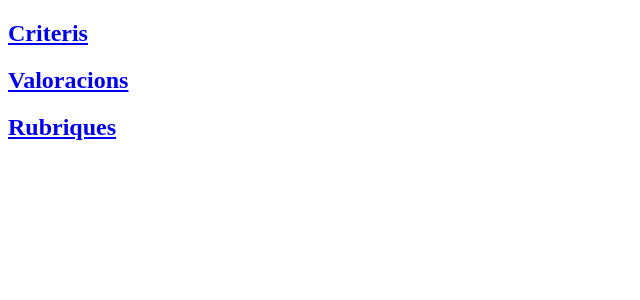
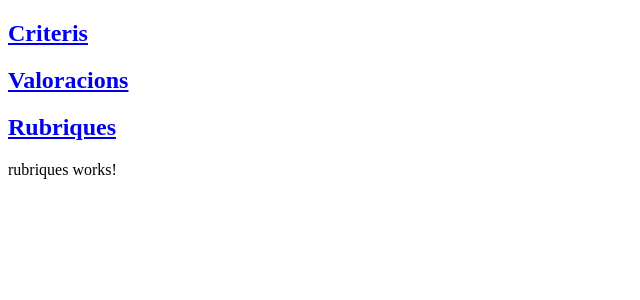
Before and after one commit to JordiPadrosa/angular, an Angular app in the folder angular/rubriques/: page /rubriques in a window 1280 px wide. Before the commit this address led to /. Shown: the top 300 px of the page, without its empty margins (0-640 px from the left). Built offline with nearby package versions, Linux system fonts and the light colour scheme.

Commit message:
rubriques component i routing

```diff
--- a/angular/rubriques/src/app/app-routing.module.ts
+++ b/angular/rubriques/src/app/app-routing.module.ts
@@ -1,6 +1,7 @@
 import { NgModule } from '@angular/core';
 import { RouterModule, Routes } from '@angular/router';
 import { CriterisComponent } from './projecte/components/criteris/criteris.component';
+import { RubriquesComponent } from './projecte/components/rubriques/rubriques.component';
 import { ValoracionsComponent } from './projecte/components/valoracions/valoracions.component';
 
 const routes: Routes = [
@@ -12,6 +13,10 @@ const routes: Routes = [
     path: 'valoracions',
     component: ValoracionsComponent,
   },
+  {
+    path: 'rubriques',
+    component: RubriquesComponent,
+  },
 ];
 
 @NgModule({
--- a/angular/rubriques/src/app/app.component.html
+++ b/angular/rubriques/src/app/app.component.html
@@ -4,7 +4,7 @@
 <a routerLink="valoracions">
     <h2>Valoracions</h2>
 </a>
-<a routerLink="criteris">
+<a routerLink="rubriques">
     <h2>Rubriques</h2>
 </a>
 <router-outlet></router-outlet>
--- a/angular/rubriques/src/app/app.module.ts
+++ b/angular/rubriques/src/app/app.module.ts
@@ -6,12 +6,14 @@ import { AppRoutingModule } from './app-routing.module';
 import { AppComponent } from './app.component';
 import { CriterisComponent } from './projecte/components/criteris/criteris.component';
 import { ValoracionsComponent } from './projecte/components/valoracions/valoracions.component';
+import { RubriquesComponent } from './projecte/components/rubriques/rubriques.component';
 
 @NgModule({
   declarations: [
     AppComponent,
     CriterisComponent,
     ValoracionsComponent,
+    RubriquesComponent,
   ],
   imports: [
     BrowserModule,
--- /dev/null
+++ b/angular/rubriques/src/app/projecte/components/rubriques/rubriques.component.html
@@ -0,0 +1 @@
+<p>rubriques works!</p>
--- /dev/null
+++ b/angular/rubriques/src/app/projecte/components/rubriques/rubriques.component.ts
@@ -0,0 +1,15 @@
+import { Component, OnInit } from '@angular/core';
+
+@Component({
+  selector: 'app-rubriques',
+  templateUrl: './rubriques.component.html',
+  styleUrls: ['./rubriques.component.css']
+})
+export class RubriquesComponent implements OnInit {
+
+  constructor() { }
+
+  ngOnInit(): void {
+  }
+
+}
```
Also changed, not shown: angular/rubriques/src/app/projecte/components/rubriques/rubriques.component.css (added), 1 other file (tests, documents, lock files or other folders).
